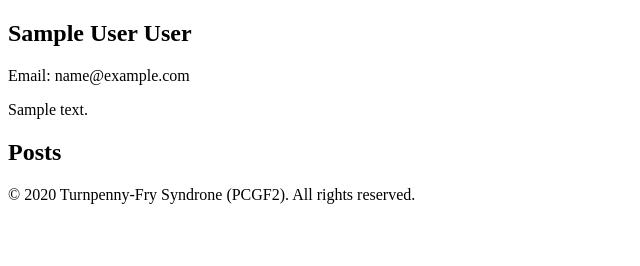
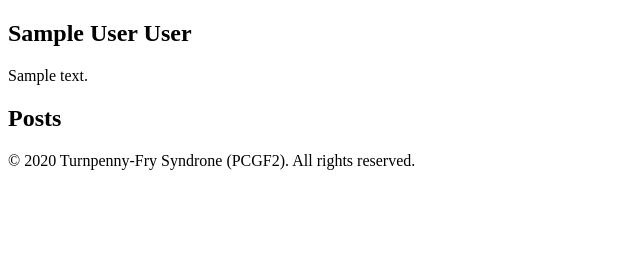
Before and after one commit to Pezz-x/PCGF2, a Django app: template users/templates/users/profile.html in a window 1280 px wide. Shown: the part 148-414 px from the top of the page, without its empty margins (0-640 px from the left). Run offline with Django 5.2, Linux system fonts and the light colour scheme; tables that the repository leaves empty hold one stand-in row (values such as "Sample post"); the template is opened without the code that fills it: values that come from a table or form of the project are taken from there, most other values are stand-ins (such as "Sample title", 1, 10 or a date in 2020).

Commit message:
remove email display from profile template

```diff
--- a/users/templates/users/profile.html
+++ b/users/templates/users/profile.html
@@ -16,7 +16,6 @@
     {% if profile.relation_to_pcgf2 %}
       <p>Relation to PCGF2: {{ profile.get_relation_to_pcgf2_display }}</p>
     {% endif %}
-    <p>Email: {{ profile.email }}</p>
     {% if user.is_authenticated and user == profile.user %}
         <a href="{% url 'profile_edit' %}">Edit</a>
     {% endif %}
```
